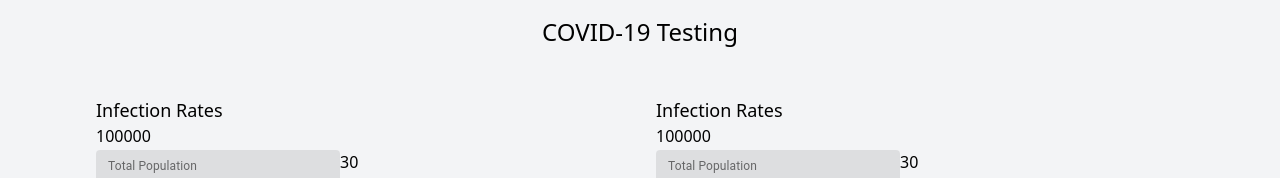
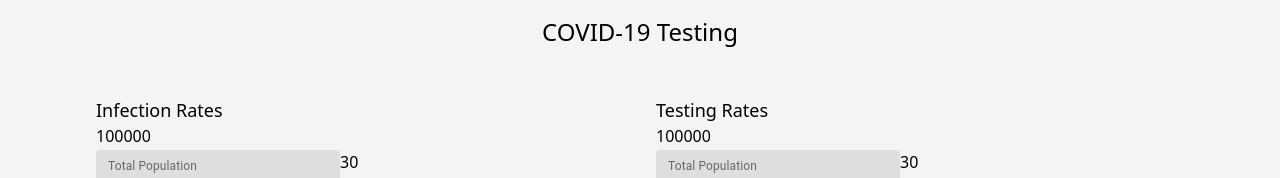
Before and after one commit to cip3/covid19testing, a Next.js app: page / in a window 1280 px wide. Shown: the top 178 px of the page. Built offline with nearby package versions, Linux system fonts and the light colour scheme.

Commit message:
Heading fixed

```diff
--- a/components/TestingRate.jsx
+++ b/components/TestingRate.jsx
@@ -13,7 +13,7 @@ const TestingRate = ({ population, setPopulation }) => {
 
   return (
     <div>
-      <h2 className="text-lg">Infection Rates</h2>
+      <h2 className="text-lg">Testing Rates</h2>
       {population}
       <div>
         <form>
```
